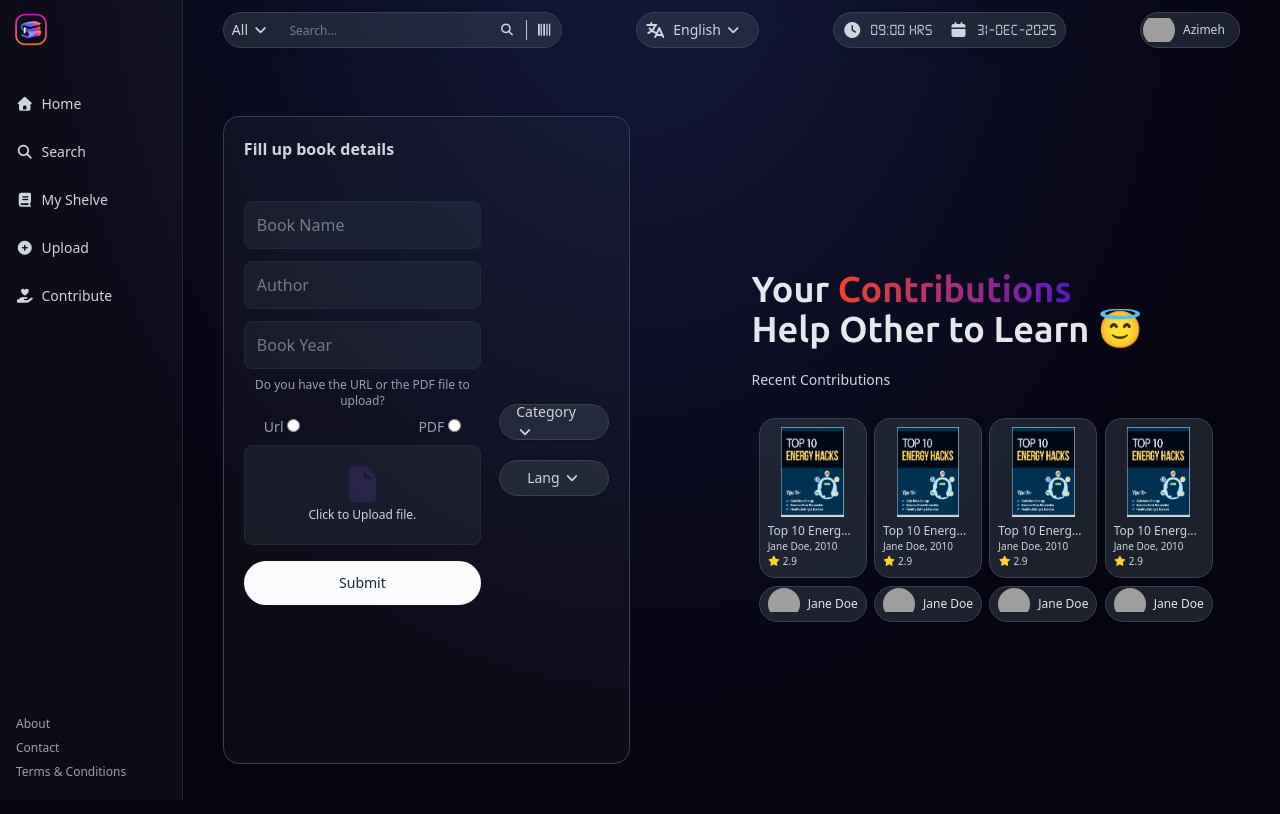
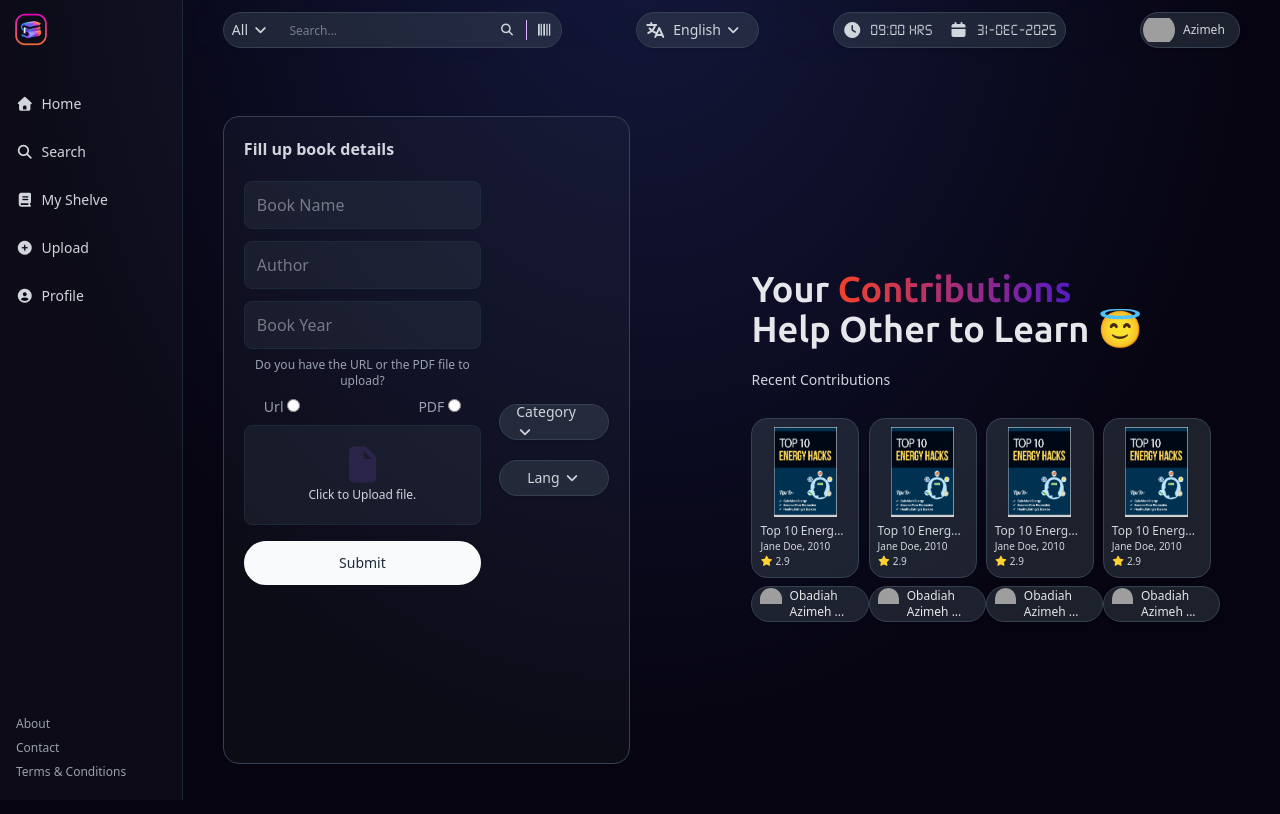
Before and after one commit to zimcodes1/E-Library, a React (Vite) app in the folder client/: page /upload in a window 1280 px wide. Shown: the top 814 px of the page. Built offline with nearby package versions, Linux system fonts and the light colour scheme; grey boxes are pictures that could not be loaded.

Commit message:
feat: make Profile page

```diff
--- a/client/src/components/SideMenu.tsx
+++ b/client/src/components/SideMenu.tsx
@@ -24,9 +24,9 @@ function SideMenu() {
                     <i className="fa fa-plus-circle"></i>
                     <p className="pl-2">Upload</p>
                 </Link>
-                <Link to='/' className="w-full text-sm h-12 flex justify-start items-center cursor-pointer text-gray-300 px-2 hover:bg-[#48576050] rounded-md transition duration-300">
-                    <i className="fa-solid fa-hand-holding-heart"></i>
-                    <p className="pl-2">Contribute</p>
+                <Link to='/profile' className="w-full text-sm h-12 flex justify-start items-center cursor-pointer text-gray-300 px-2 hover:bg-[#48576050] rounded-md transition duration-300">
+                    <i className="fa-solid fa-user-circle"></i>
+                    <p className="pl-2">Profile</p>
                 </Link>
             </span>
 
--- /dev/null
+++ b/client/src/pages/Profile.tsx
@@ -0,0 +1,22 @@
+import SideMenu from "../components/SideMenu"
+import { TopBar } from "../components/TopMenu"
+
+const UserProfile = () => {
+    return (
+        <div className="w-full flex justify-end items-center bgImage min-h-screen pb-10">
+            {/* Side Navigation Menu */}
+            <SideMenu />
+            <div className="w-6/7 h-screen flex flex-col px-10 pt-5 relative">
+                {/* Topbar component for Search Feature, Language Switch ... */}
+                <TopBar />
+                {/* Main Contents */}
+                <div className="w-full h-full flex mt-15 flex-col">
+
+                </div>
+            </div>
+        </div>
+    )
+}
+
+
+export default UserProfile
--- a/client/src/pages/Upload.tsx
+++ b/client/src/pages/Upload.tsx
@@ -14,7 +14,7 @@ function Contribution(){
         <span className="w-8 h-8 rounded-full overflow-hidden">
           <img src="/images/user.jpg" alt="User" />
         </span>
-        <p className="text-xs text-gray-200 ml-2">Jane Doe</p>
+        <p className="text-xs text-gray-200 ml-2">{truncate('Obadiah Azimeh Nasara', 15)}</p>
       </span>
     </div>
   )
@@ -36,7 +36,7 @@ function UploadPage() {
             <form action="" className="w-8/10 h-9/10 p-5 rounded-2xl flex justify-between items-center bg-[#48576019] border border-gray-700">
               <div className="w-[65%] h-full flex flex-col">
                 <h3 className="text-gray-300 font-semibold"> Fill up book details</h3>
-                <span className="mt-10">
+                <span className="mt-5">
                   <input type="text" placeholder="Book Name" className="pl-3 h-12 rounded-lg w-full bg-[#4857602f] border border-gray-800 text-gray-300 outline-0 ring-0" />
                   <input type="text" placeholder="Author" className="pl-3 mt-3 h-12 rounded-lg w-full bg-[#4857602f] border border-gray-800 text-gray-300 outline-0 ring-0" />
                   <input type="number" max='2026' placeholder="Book Year" className="pl-3 mt-3 h-12 rounded-lg w-full bg-[#4857602f] border border-gray-800 text-gray-300 outline-0 ring-0" />
```
Also changed, not shown: client/src/main.tsx (+7 -5 lines).
